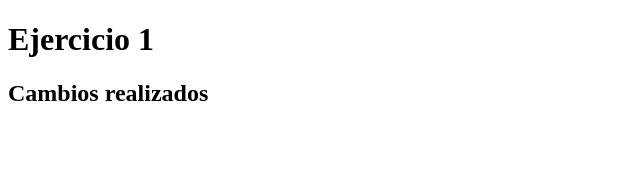
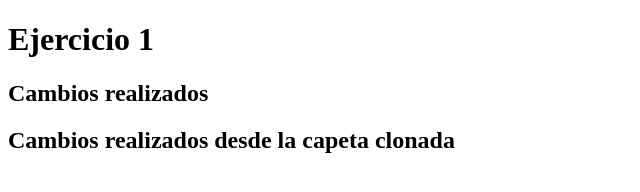
Before and after one commit to asieraguaza/Ejercicio1_UD3, a plain HTML site: page index.html in a window 1280 px wide. Shown: the whole page, without its empty margins (0-640 px from the left). Drawn offline with Linux system fonts and the light colour scheme.

Commit message:
Cambios realizados desde la carpeta clonada

```diff
--- a/index.html
+++ b/index.html
@@ -9,5 +9,6 @@
 <body>
     <h1>Ejercicio 1</h1>
     <h2>Cambios realizados</h2>
+    <h2>Cambios realizados desde la capeta clonada</h2>
 </body>
 </html>
```
